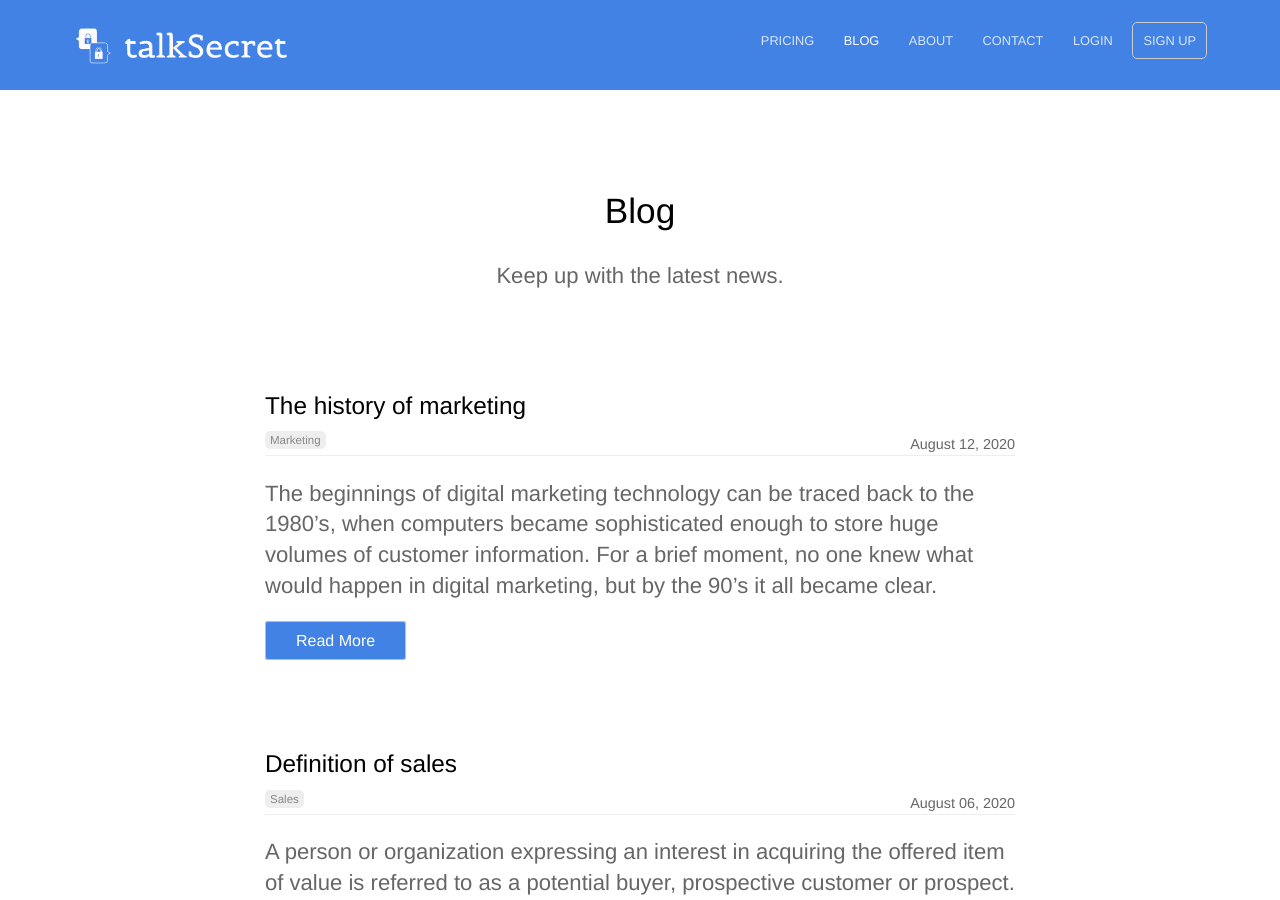
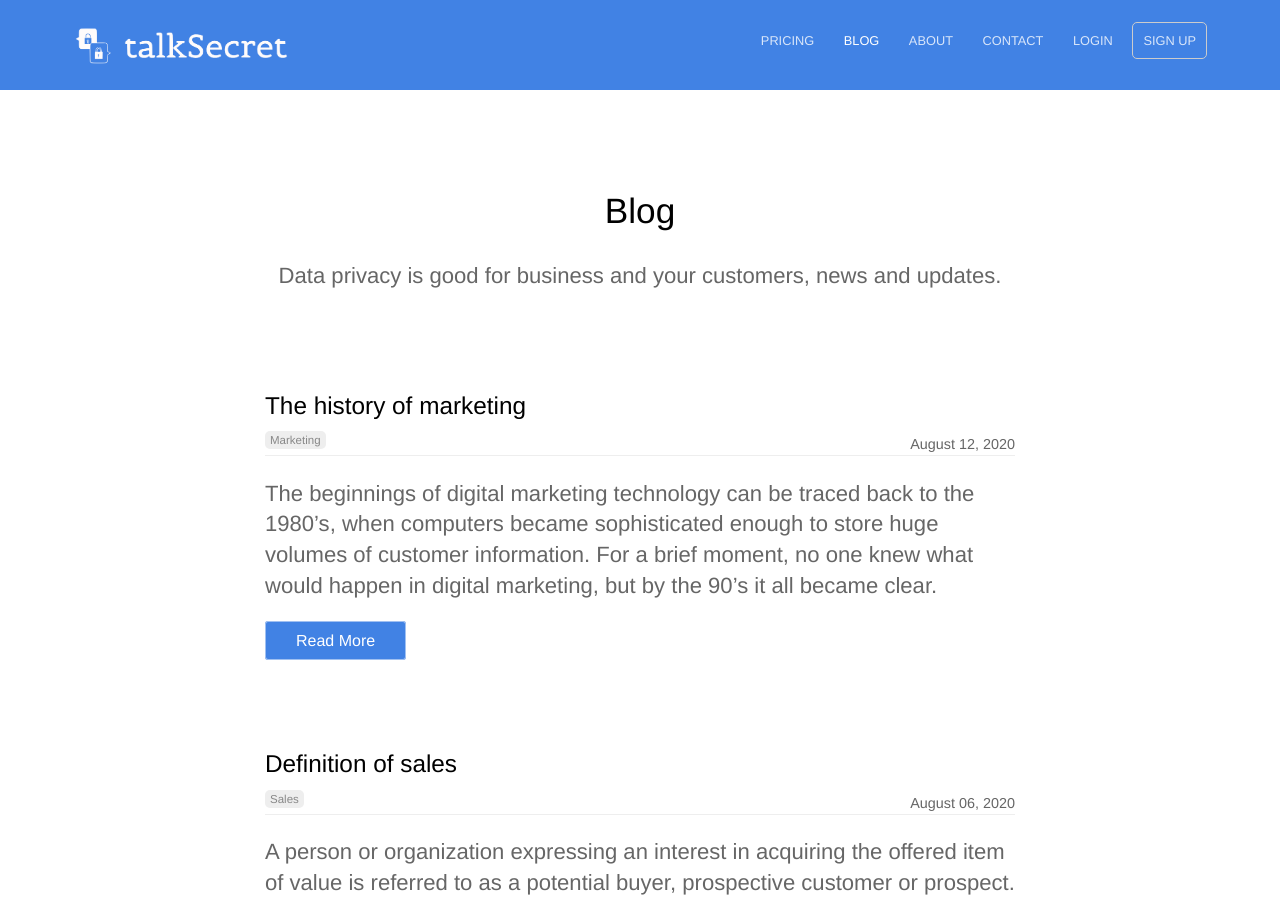
Before and after one commit to milinddeore/talkSecretAIWebsite, a Jekyll site: the page built from blog/index.html, in a window 1280 px wide and 900 px high. Built offline with Jekyll 4.4.1, drawn with Linux system fonts in a browser that asks for light colours; the list of posts is cut into pages by our own code.

Commit message:
Update index.html

```diff
--- a/blog/index.html
+++ b/blog/index.html
@@ -1,6 +1,6 @@
 ---
 title: Blog
-description: Keep up with the latest news.
+description: Data privacy is good for business and your customers, news and updates.
 ---
 
 <div class="text-container">
```
